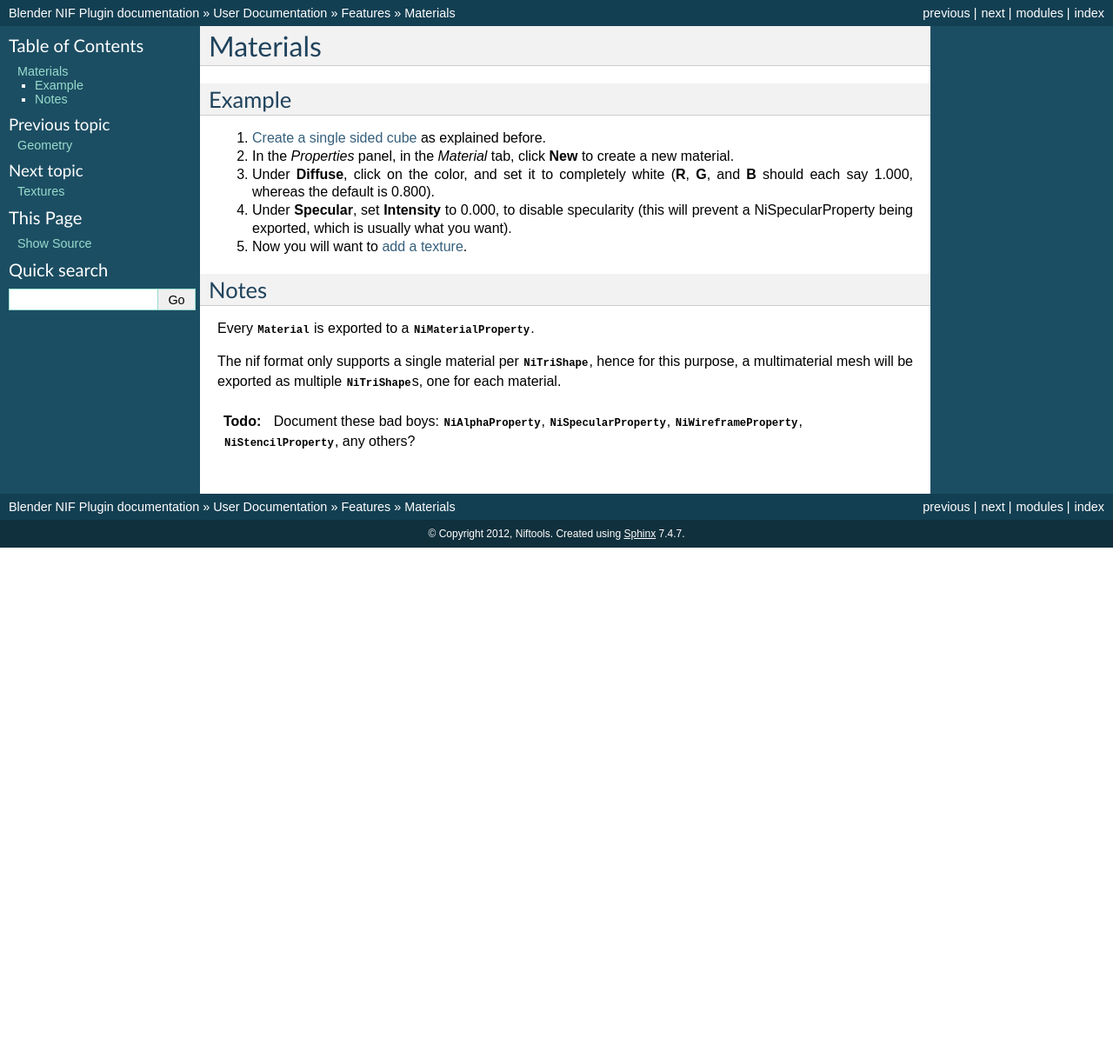
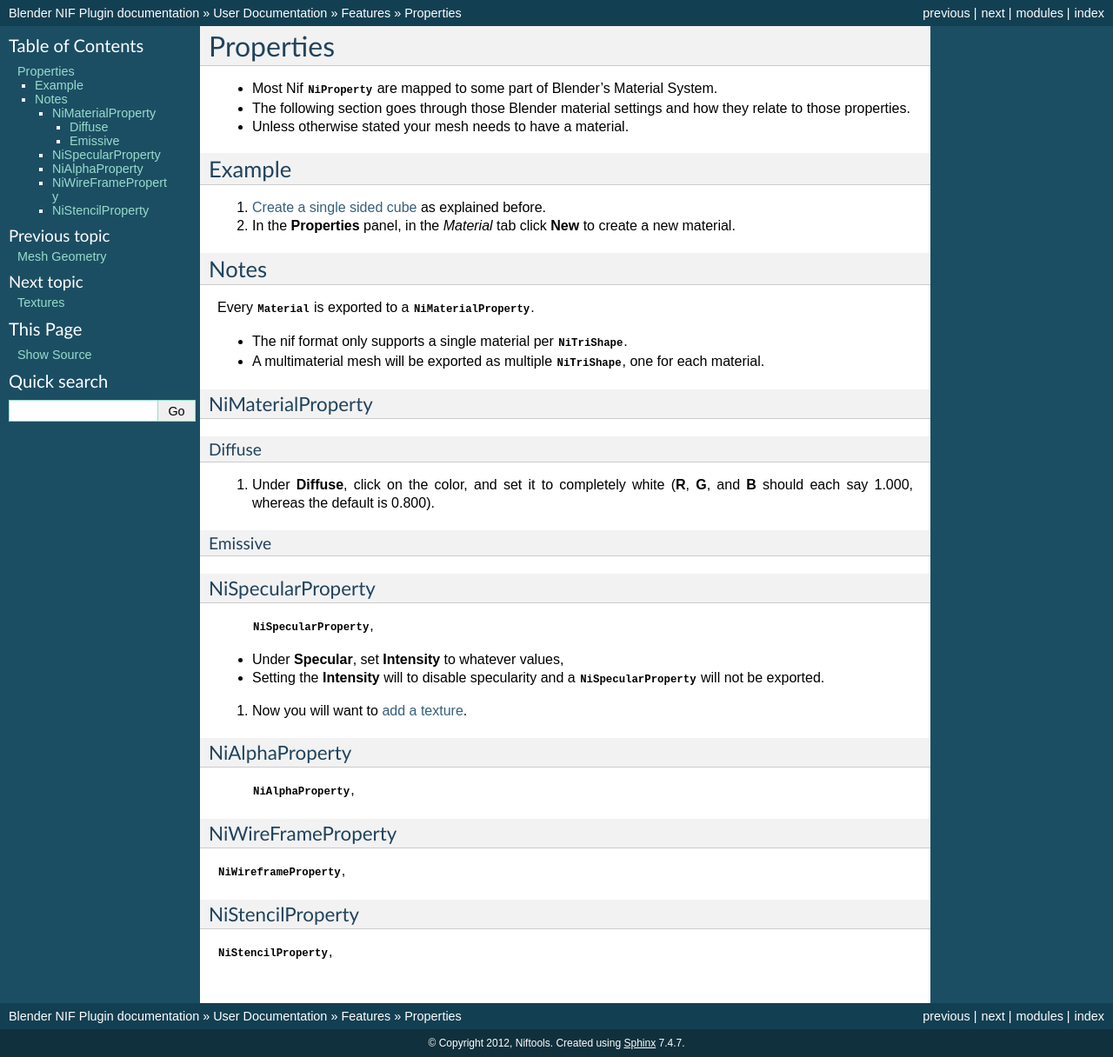
Before and after one commit to niftools/blender_niftools_addon, a Sphinx documentation site: the page built from docs/user/features/property.rst, in a window 1280 px wide. Shown: the whole page at 87% size. Built offline with Sphinx 7.4.7, drawn with Linux system fonts in a browser that asks for light colours; formulas are drawn with MathJax 3; the version number could not be read and is left out; before the commit the page ends 900 px from its top, so only the background shows below that.

Commit message:
Night commit & push. Split up the material section into properties, added stub sections for each currently supported. Fixed links in collisions table.

```diff
--- a/docs/development/design.rst
+++ b/docs/development/design.rst
@@ -39,8 +39,7 @@ Naming Conventions
   * ``b_vertex`` for a blender :class:`bpy.types.MeshVertex`
   * ``b_vector`` for a blender :class:`mathutils.Vector`
   * ``b_obj`` for a blender :class:`bpy.types.Object`
-  * ``n_obj`` for a generic
-    :class:`pyffi.formats.nif.NifFormat.NiObject`
+  * ``n_obj`` for a generic :class:`pyffi.formats.nif.NifFormat.NiObject`
   * ``n_geom`` for a :class:`pyffi.formats.nif.NifFormat.NiGeometry`
 
 .. todo::
--- a/docs/user/features/property.rst
+++ b/docs/user/features/property.rst
@@ -1,41 +1,67 @@
-Materials
----------
+Properties
+==========
 
-.. _features-example-material:
+* Most Nif :class:`~pyffi.formats.nif.NifFormat.NiProperty` are mapped to some part of Blender's Material System.
+* The following section goes through those Blender material settings and how they relate to those properties.
+* Unless otherwise stated your mesh needs to have a material.
 
 Example
 ~~~~~~~
 
-#. :ref:`Create a single sided cube <features-example-geometry>`
-   as explained before.
-#. In the *Properties* panel, in the *Material* tab,
+#. :ref:`Create a single sided cube <features-example-geometry>` as explained before.
+#. In the **Properties** panel, in the *Material* tab
    click **New** to create a new material.
-#. Under **Diffuse**, click on the color, and set it to completely white
-   (**R**, **G**, and **B** should each say 1.000,
-   whereas the default is 0.800).
-#. Under **Specular**, set **Intensity** to 0.000, to disable specularity
-   (this will prevent a NiSpecularProperty being exported,
-   which is usually what you want).
-#. Now you will want to :ref:`add a texture <features-example-texture>`.
 
 Notes
 ~~~~~
 
-Every :class:`~bpy.types.Material` is exported to a
-:class:`~pyffi.formats.nif.NifFormat.NiMaterialProperty`.
+Every :class:`~bpy.types.Material` is exported to a :class:`~pyffi.formats.nif.NifFormat.NiMaterialProperty`.
 
-The nif format only supports a single material per
-:class:`~pyffi.formats.nif.NifFormat.NiTriShape`,
-hence for this purpose, a multimaterial mesh will
-be exported as multiple
-:class:`~pyffi.formats.nif.NifFormat.NiTriShape`\ s,
-one for each material.
+* The nif format only supports a single material per :class:`~pyffi.formats.nif.NifFormat.NiTriShape`.
+* A multimaterial mesh will be exported as multiple :class:`~pyffi.formats.nif.NifFormat.NiTriShape`, one for each material.
 
-.. todo::
 
-   Document these bad boys:
+
+NiMaterialProperty
+------------------
+
+.. _properties-material:
+
+Diffuse
++++++++
+
+
+#. Under **Diffuse**, click on the color, and set it to completely white
+   (**R**, **G**, and **B** should each say 1.000,
+   whereas the default is 0.800).
+
+
+Emissive
+++++++++
+
+
+
+NiSpecularProperty
+------------------
+   :class:`~pyffi.formats.nif.NifFormat.NiSpecularProperty`,
+
+- Under **Specular**, set **Intensity** to whatever values,
+- Setting the **Intensity** will to disable specularity and a :class:`~pyffi.formats.nif.NifFormat.NiSpecularProperty` will not be exported.
+
+#. Now you will want to :ref:`add a texture <features-example-texture>`.
+
+
+NiAlphaProperty
+---------------
    :class:`~pyffi.formats.nif.NifFormat.NiAlphaProperty`,
-   :class:`~pyffi.formats.nif.NifFormat.NiSpecularProperty`,
-   :class:`~pyffi.formats.nif.NifFormat.NiWireframeProperty`,
-   :class:`~pyffi.formats.nif.NifFormat.NiStencilProperty`,
-   any others?
+
+
+NiWireFrameProperty
+-------------------
+
+:class:`~pyffi.formats.nif.NifFormat.NiWireframeProperty`,
+
+NiStencilProperty
+-----------------
+
+:class:`~pyffi.formats.nif.NifFormat.NiStencilProperty`,
--- a/docs/user/features/textures.rst
+++ b/docs/user/features/textures.rst
@@ -7,7 +7,7 @@ Example
 ~~~~~~~
 
 #. :ref:`Create a single sided cube <features-example-geometry>`.
-#. :ref:`Add a material <features-example-material>`.
+#. :ref:`Add a material <properties-material>`.
 #. In the *Properties* panel, in the *Texture* tab,
    click **New** to create a new material texture slot.
 #. Under **Type**, select **Image or Movie**.
```
Also changed, not shown: docs/user/features/collisions.rst (+32 -30 lines), docs/user/features/geometry.rst (+10 -6 lines), 1 other file.
